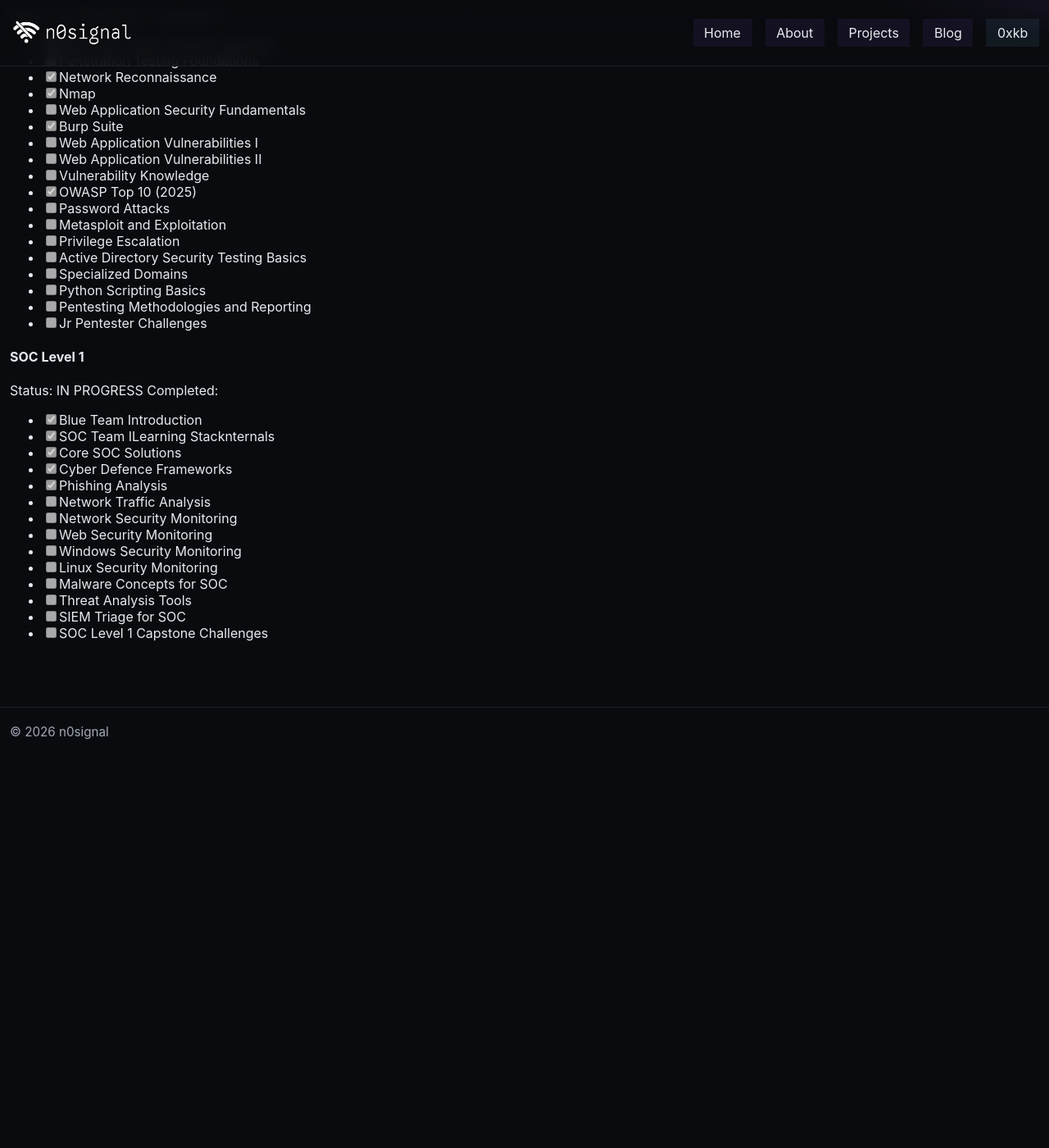
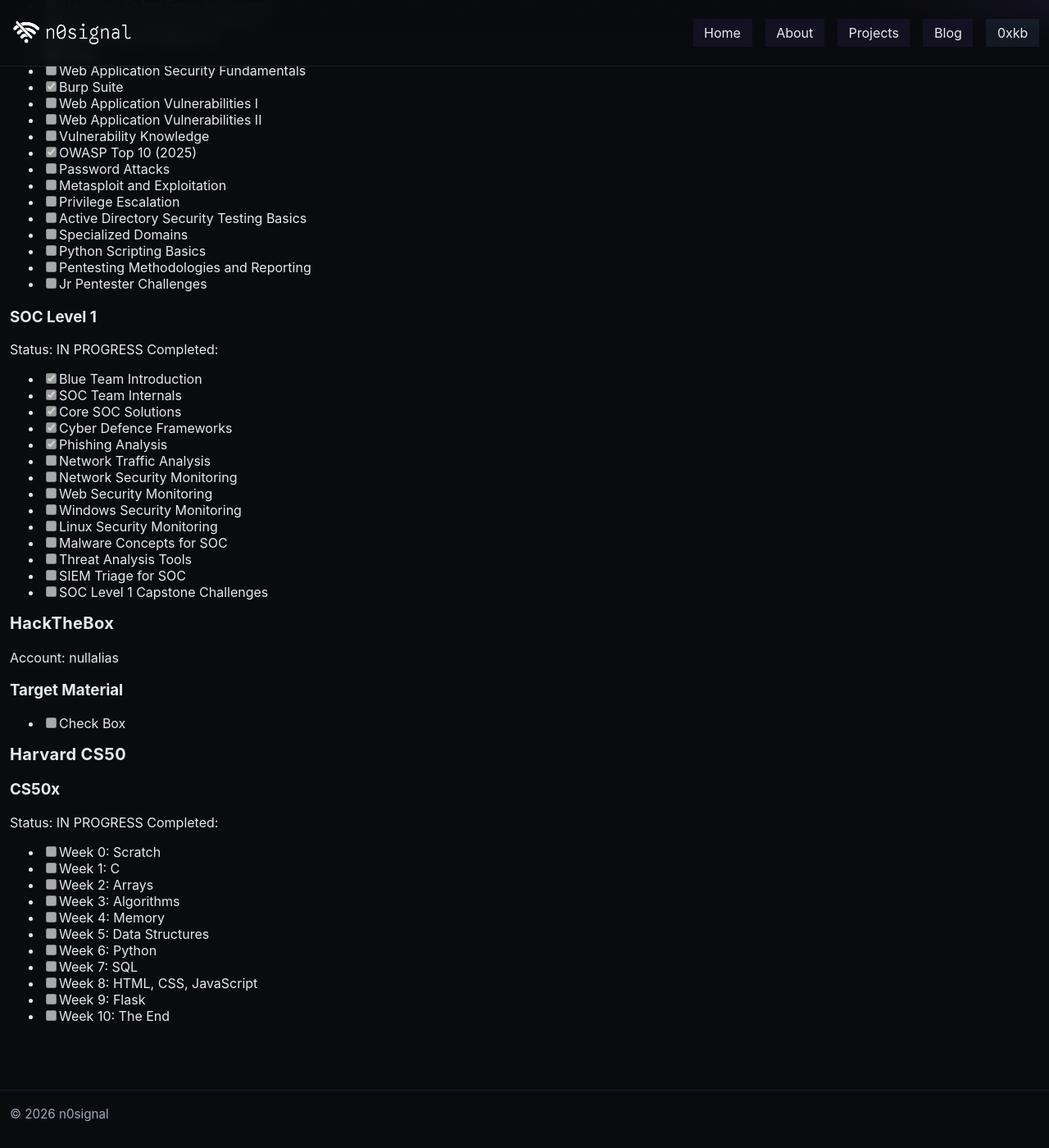
Before and after one commit to Kaninte/n0signal.dev, a Jekyll site: the page built from _about/learning-paths.md, in a window 1280 px wide and 1400 px high, scrolled down 1218 px. Shown: the whole window at 82% size. Built offline with Jekyll 4.4.1, drawn with Linux system fonts in a browser that asks for light colours; before the commit the page ends 2152 px from its top, so only the background shows below that.

Commit message:
vault backup: 2026-08-25 21:16:25

```diff
--- a/_about/learning-paths.md
+++ b/_about/learning-paths.md
@@ -22,7 +21,7 @@ Completed:
 - [x] Build Your Cyber Security Career
 - [x] OWASP Top 10 (2025)
 
-#### Security Engineer Path
+### Security Engineer Path
 Status: COMPLETE
 Completed:
 - [x] Introduction to Security Engineering
@@ -32,7 +31,7 @@ Completed:
 - [x] Managing Incidents
 - [x] OWASP Top 10 (2025)
 
-#### Jr Penetration Tester
+### Jr Penetration Tester
 Status: IN PROGRESS
 Completed:
 - [x] Start Your Cyber Security Journey
@@ -54,11 +53,11 @@ Completed:
 - [ ] Pentesting Methodologies and Reporting
 - [ ] Jr Pentester Challenges
 
-#### SOC Level 1
+### SOC Level 1
 Status: IN PROGRESS
 Completed:
 - [x] Blue Team Introduction
-- [x] SOC Team ILearning Stacknternals
+- [x] SOC Team Internals
 - [x] Core SOC Solutions
 - [x] Cyber Defence Frameworks
 - [x] Phishing Analysis
@@ -71,3 +70,24 @@ Completed:
 - [ ] Threat Analysis Tools
 - [ ] SIEM Triage for SOC
 - [ ] SOC Level 1 Capstone Challenges
+
+## HackTheBox
+Account: nullalias
+### Target Material
+- [ ] Check Box
+
+## Harvard CS50
+### CS50x
+Status: IN PROGRESS
+Completed:
+- [ ] Week 0: Scratch
+- [ ] Week 1: C
+- [ ] Week 2: Arrays
+- [ ] Week 3: Algorithms
+- [ ] Week 4: Memory
+- [ ] Week 5: Data Structures
+- [ ] Week 6: Python
+- [ ] Week 7: SQL
+- [ ] Week 8: HTML, CSS, JavaScript
+- [ ] Week 9: Flask
+- [ ] Week 10: The End
```
Also changed, not shown: other parts of _about/learning-paths.md (+2 -3 lines).
